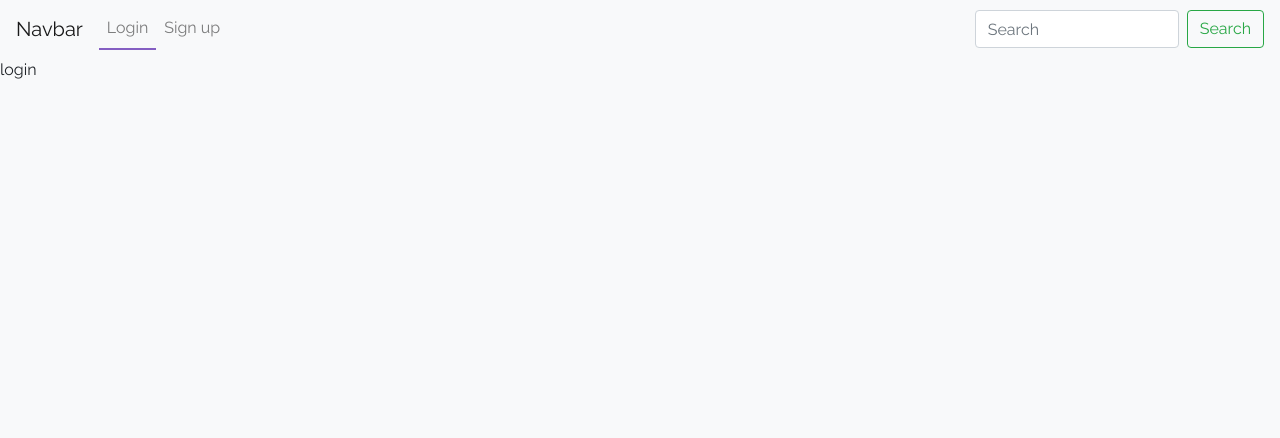
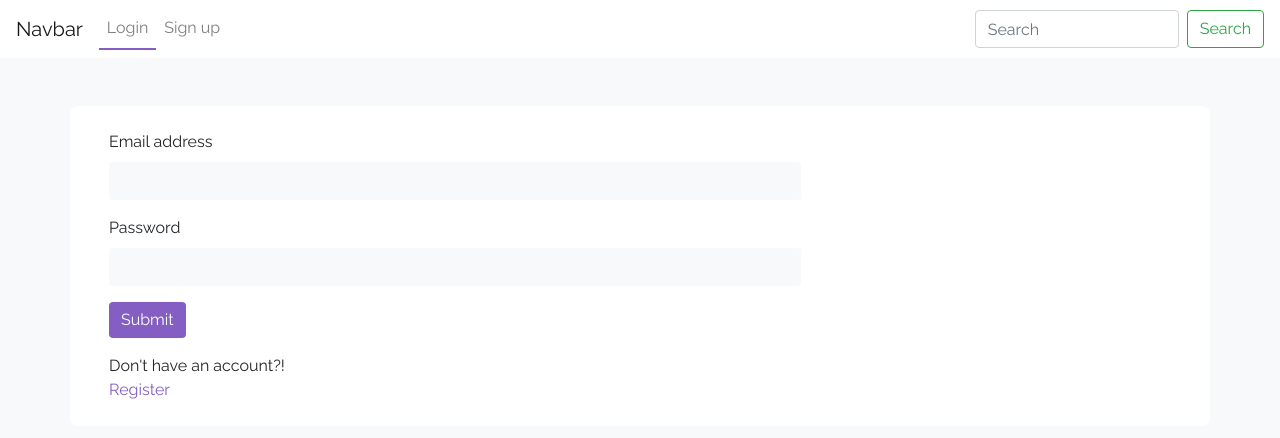
Before and after one commit to ebinxavier/mern-test, a React (Create React App) app in the folder client/: page /login in a window 1280 px wide. Shown: the top 438 px of the page. Built offline with nearby package versions, Linux system fonts and the light colour scheme.

Commit message:
added login ui

```diff
--- a/client/src/Containers/Auth/Login/Login.css
+++ b/client/src/Containers/Auth/Login/Login.css
@@ -0,0 +1,4 @@
+.register-btn {
+  color: #845ec2;
+  cursor: pointer;
+}
--- a/client/src/Containers/Auth/Login/Login.jsx
+++ b/client/src/Containers/Auth/Login/Login.jsx
@@ -1,5 +1,82 @@
-import React from "react";
+import React, { useState } from "react";
+import "./Login.css";
+export default function Login(props) {
+  const [authData, setAuthData] = useState({
+    email: "",
+    password: "",
+    loading: false,
+  });
+  const handleFormChange = (e) => {
+    const { name, value } = e.target;
+    setAuthData({
+      ...authData,
+      [name]: value,
+    });
+  };
 
-export default function Login() {
-  return <div>login</div>;
+  return (
+    <div className="container auth-wrapper">
+      <div className="col-md-8 mt-5 px-4 py-4">
+        <form>
+          <div class="mb-3">
+            <label htmlFor="exampleInputEmail1" class="form-label">
+              Email address
+            </label>
+            <input
+              type="email"
+              class="form-control auth-inputs"
+              id="exampleInputEmail1"
+              aria-describedby="emailHelp"
+              name="email"
+              value={authData.email}
+              onChange={handleFormChange}
+            />
+            {/* {authErrors.email && <Alerts errorrMessage={authErrors.email} />} */}
+          </div>
+          <div class="mb-3">
+            <label for="exampleInputPassword1" class="form-label">
+              Password
+            </label>
+            <input
+              type="password"
+              class="form-control auth-inputs"
+              id="exampleInputPassword1"
+              name="password"
+              value={authData.password}
+              onChange={handleFormChange}
+            />
+            {/* {authErrors.password && (
+              <Alerts errorrMessage={authErrors.password} />
+            )} */}
+          </div>
+
+          <button type="submit" class="btn purple-btn">
+            {authData.loading ? (
+              <>
+                <span className="mr-2">Loading...</span>
+                <div
+                  class="spinner-border text-white"
+                  style={{ width: 20, height: 20 }}
+                  role="status"
+                />
+              </>
+            ) : (
+              "Submit"
+            )}
+          </button>
+        </form>
+        <div className="d-flex flex-column mt-3">
+          <span>Don't have an account?!</span>
+          <a
+            onClick={() => {
+              props.history.push("/signup");
+            }}
+            className="register-btn"
+          >
+            Register
+          </a>
+        </div>
+      </div>
+    </div>
+  );
 }
--- a/client/src/components/App.css
+++ b/client/src/components/App.css
@@ -12,9 +12,7 @@ body {
   border: #b39cd0;
   background: #b39cd0;
 }
-.active-link {
-  border-bottom: 2px solid #845ec2;
-}
+
 .title {
   color: #b39cd0;
   color: #fbeaff;
--- a/client/src/components/App.js
+++ b/client/src/components/App.js
@@ -11,7 +11,7 @@ export default function App() {
       <BrowserRouter>
         <Header />
         <Switch>
-          <Route path="/login" component={Login} />
+          <Route path="/login" exact component={Login} />
           <Route path="/signup" component={SignUp} />
 
         </Switch>
--- /dev/null
+++ b/client/src/components/Header/Header.css
@@ -0,0 +1,3 @@
+.active-link {
+  border-bottom: 2px solid #845ec2;
+}
--- a/client/src/components/Header/Header.jsx
+++ b/client/src/components/Header/Header.jsx
@@ -1,8 +1,9 @@
 import React from "react";
-import { Link } from "react-router-dom";
+import { NavLink } from "react-router-dom";
+import "./Header.css";
 export default function Header() {
   return (
-    <nav className="navbar navbar-expand-lg navbar-light bg-light">
+    <nav className="navbar navbar-expand-lg navbar-light bg-white">
       <button
         className="navbar-toggler"
         type="button"
@@ -14,21 +15,30 @@ export default function Header() {
       >
         <span className="navbar-toggler-icon"></span>
       </button>
-      <Link className="navbar-brand" href="#">
+      <NavLink className="navbar-brand" to="/login">
         Navbar
-      </Link>
+      </NavLink>
 
       <div className="collapse navbar-collapse" id="navbarTogglerDemo03">
         <ul className="navbar-nav mr-auto mt-2 mt-lg-0">
-          <li className="nav-item active-link">
-            <Link to="/login" className="nav-link" href="#">
+          <li className="nav-item ">
+            <NavLink
+              to="/login"
+              activeClassName="active-link"
+              className="nav-link"
+              href="#"
+            >
               Login <span className="sr-only">(current)</span>
-            </Link>
+            </NavLink>
           </li>
           <li className="nav-item">
-            <Link to="/signup" className="nav-link" href="#">
+            <NavLink
+              to="/signup"
+              activeClassName="active-link"
+              className="nav-link"
+            >
               Sign up
-            </Link>
+            </NavLink>
           </li>
         </ul>
         <form className="form-inline my-2 my-lg-0">
--- a/client/src/index.css
+++ /dev/null
@@ -1,13 +0,0 @@
-body {
-  margin: 0;
-  font-family: -apple-system, BlinkMacSystemFont, 'Segoe UI', 'Roboto', 'Oxygen',
-    'Ubuntu', 'Cantarell', 'Fira Sans', 'Droid Sans', 'Helvetica Neue',
-    sans-serif;
-  -webkit-font-smoothing: antialiased;
-  -moz-osx-font-smoothing: grayscale;
-}
-
-code {
-  font-family: source-code-pro, Menlo, Monaco, Consolas, 'Courier New',
-    monospace;
-}
--- a/client/src/index.js
+++ b/client/src/index.js
@@ -1,6 +1,5 @@
 import React from 'react';
 import ReactDOM from 'react-dom';
-import './index.css';
 import App from './components/App';
 import reportWebVitals from './reportWebVitals';
 
```
